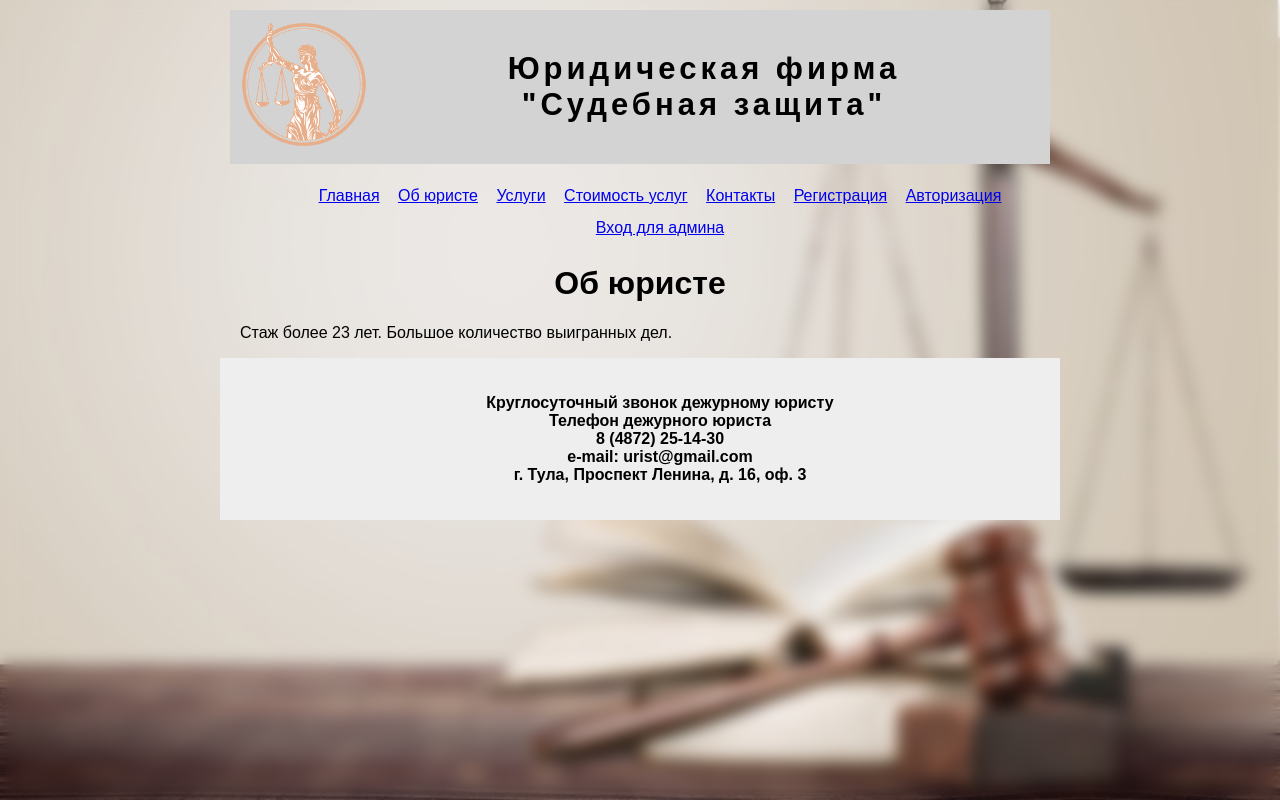
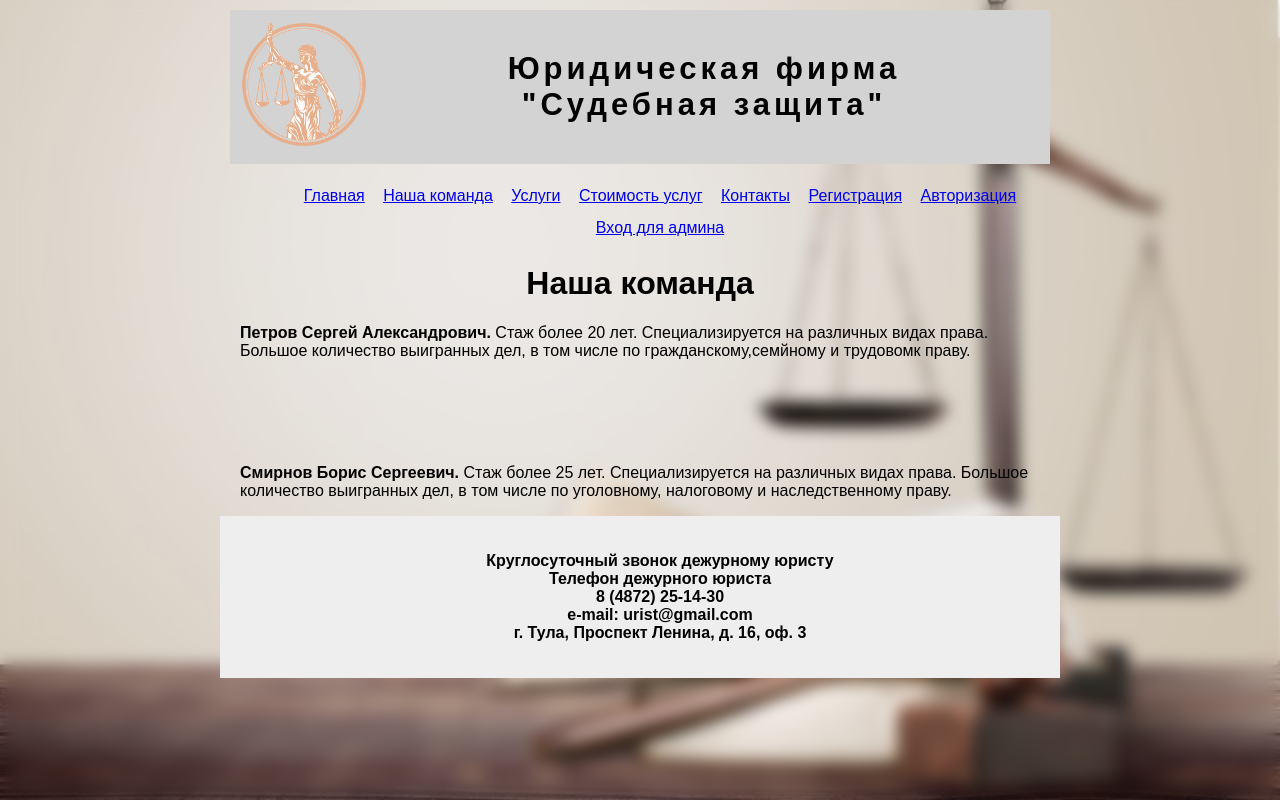
Before and after one commit to gromchenko/flask, a Flask app: page /about in a window 1280 px wide. Run offline with Flask 3, Linux system fonts and the light colour scheme.

Commit message:
03/12/23

```diff
--- a/app.py
+++ b/app.py
@@ -7,7 +7,7 @@ app = Flask(__name__)
 app.secret_key = 'BAD_SECRET_KEY'
 
 def get_db_connection():
- conn = sqlite3.connect('visitka.db')
+ conn = sqlite3.connect('urist.db')
 
  cursor = conn.cursor()
 
@@ -105,8 +105,17 @@ def auth():
 @app.route('/panel', methods=('GET', 'POST'))
 def panel():
  if 'user' in session:
+
+  conn = get_db_connection()
   login = session['user']
-  conn = get_db_connection()
+  if request.method == 'POST':
+   login_1 = request.form['login']
+   email = request.form['email']
+   phone = request.form['phone']
+   fio = request.form['fio']
+   cursor = conn.cursor()
+   cursor.execute('update users set login=?,email=?,phone=?,fio=? where login=?', (login_1, email, phone, fio,login))
+   conn.commit()
   cursor = conn.cursor()
   suser = cursor.execute('select * from users where login=?', (login,)).fetchone()
   conn.commit()
@@ -114,7 +123,6 @@ def panel():
   conn.commit()
   cons = cursor.execute('select * from zap where fio=?', (login,)).fetchall()
   #cons = cursor.execute('select * from zap').fetchall()
-  print(cons)
   conn.commit()
   data = dict(fio=suser[1],login=suser[2], email=suser[4],phone=suser[5], cons=cons, datetimes=datetimes)
   return render_template('panel.html', data=data)
@@ -297,14 +305,15 @@ def clearusers():
 
 @app.route('/datetimezap/<id>', methods=('POST', 'GET'))
 def datetimezap(id):
- if 'login' in session:
+ if 'user' in session:
      conn = get_db_connection()
      cursor = conn.cursor()
+     print(id)
      cursor.execute('update freedatetime set status = 1 where id = ?', (int(id),))
      conn.commit()
      datetime = cursor.execute('select * from freedatetime where id=?', (id,)).fetchone()
      conn.commit()
-
+     print(datetime)
      cursor.execute('insert into zap (fio, datetime) values (?,?)',
                     (session['user'], datetime[1]))
      conn.commit()
--- a/templates/about.html
+++ b/templates/about.html
@@ -3,6 +3,12 @@
 Главная страница
 {% endblock %}
 {% block content %}
-<h1>Об юристе</h1>
-<p>Стаж более 23 лет. Большое количество выигранных дел.</p>
+<h1>Наша команда</h1>
+<p><b>Петров Сергей Александрович.</b> Стаж более 20 лет. Cпециализируется на различных видах права. Большое количество выигранных дел, в том числе по гражданскому,семйному и трудовомк праву.</p>
+<p></p>
+<br>
+<br>
+<br>
+<br>
+<p><b> Смирнов Борис Сергеевич.</b> Стаж более 25 лет. Cпециализируется на различных видах права. Большое количество выигранных дел, в том числе по уголовному, налоговому и наследственному праву.</p>
 {% endblock %}
--- a/templates/main.html
+++ b/templates/main.html
@@ -21,7 +21,7 @@
             <a href="/">Главная</a>
         </li>
          <li>
-            <a href="/about">Об юристе</a>
+            <a href="/about">Наша команда</a>
         </li>
          <li>
             <a href="/sevices">Услуги</a>
@@ -40,9 +40,7 @@
             <a href="/auth">Авторизация</a>
         </li>
         {% endif %}
-        <li>
-            <a href="/admin">Вход для админа</a>
-        </li>
+
         {% if 'user' in session %}
          <li>
             <a href="/panel">Личный кабинет</a>
@@ -51,6 +49,9 @@
             <a href="/logoutuser">Выход</a>
         </li>
         {% endif %}
+          <li>
+            <a href="/admin">Вход для админа</a>
+        </li>
     </ul>
 </nav>
 <main class="content">
```
Also changed, not shown: templates/panel.html (+7 -4 lines), urist.db (added), visitka.db (deleted).
